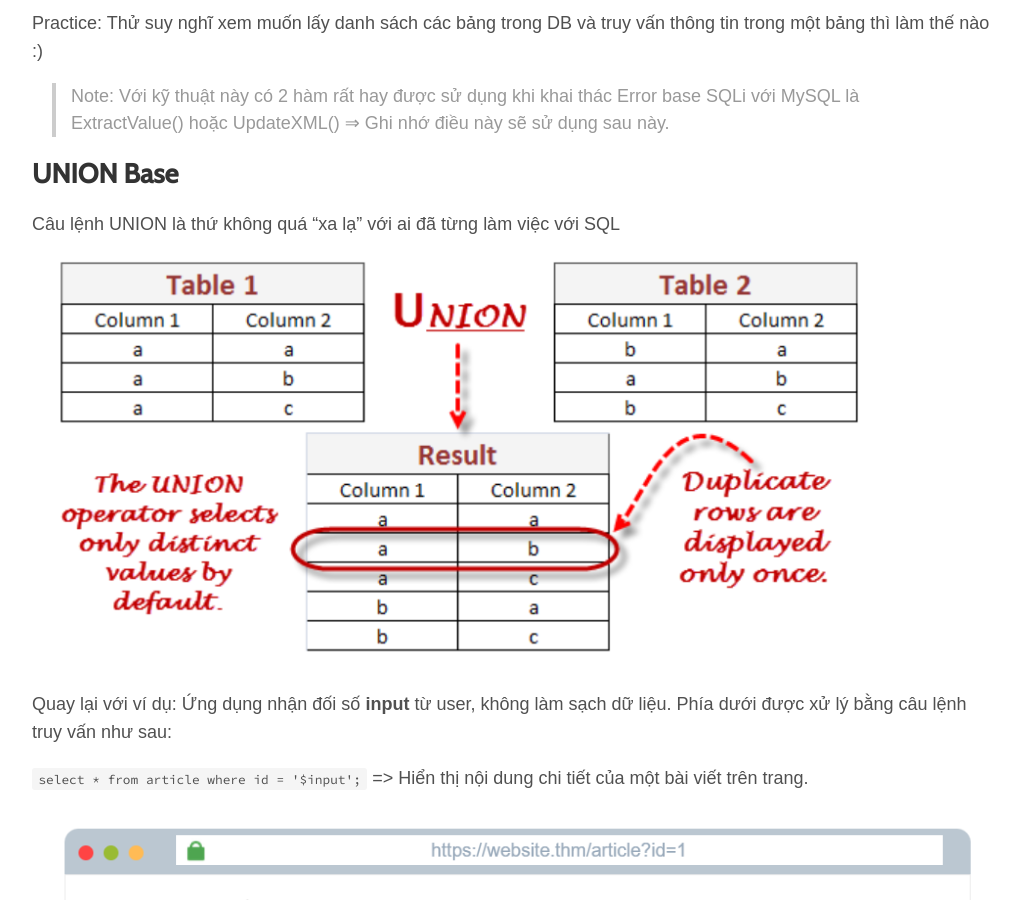
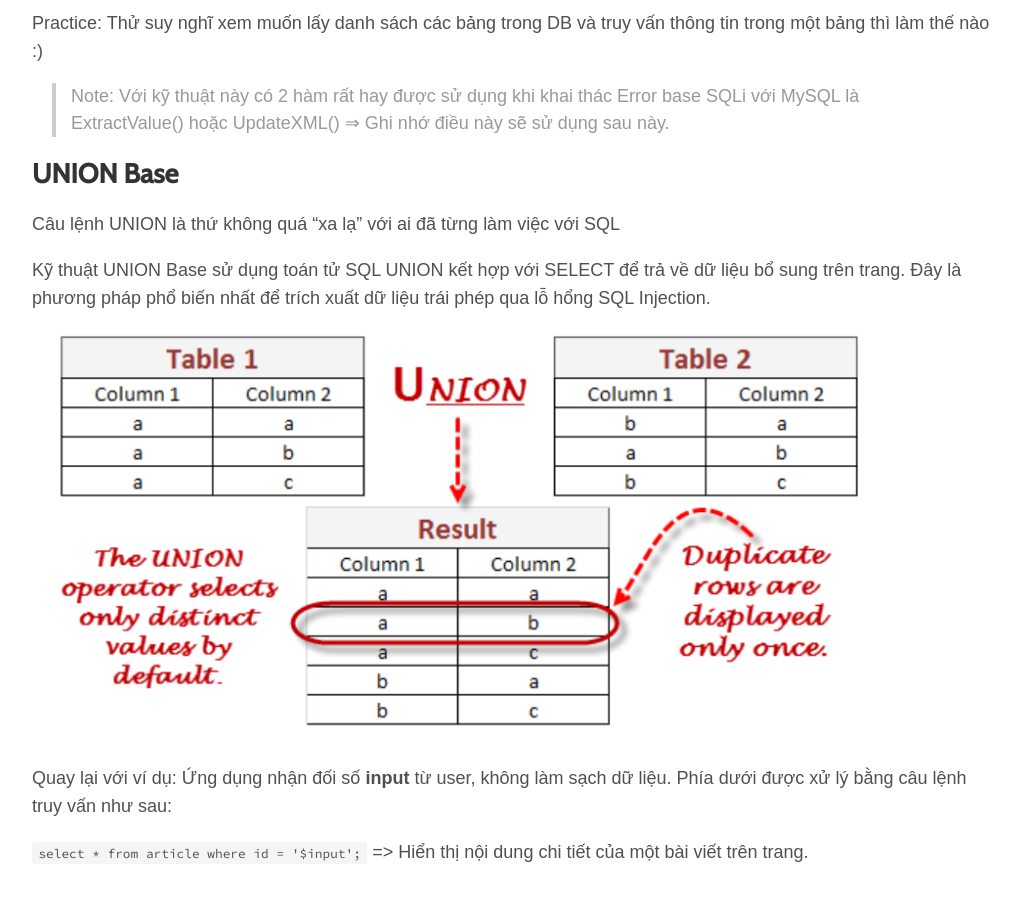
Before and after one commit to vietcf/vietchoi, a Jekyll site: the page built from _posts/2025-02-12-sql-injection-attack-back-to-basic.md, in a window 1280 px wide and 900 px high, scrolled down 3426 px. Shown: the whole window, without its empty margins (128-1148 px from the left). Built offline with Jekyll 4.4.1, drawn with Linux system fonts in a browser that asks for light colours; some web fonts are replaced.

Commit message:
union sql change

```diff
--- a/_posts/2025-02-12-sql-injection-attack-back-to-basic.md
+++ b/_posts/2025-02-12-sql-injection-attack-back-to-basic.md
@@ -67,6 +67,8 @@ Practice: Thử suy nghĩ xem muốn lấy danh sách các bảng trong DB và t
 
 Câu lệnh UNION là thứ không quá "xa lạ" với ai đã từng làm việc với SQL
 
+Kỹ thuật UNION Base sử dụng toán tử SQL UNION kết hợp với SELECT để trả về dữ liệu bổ sung trên trang. Đây là phương pháp phổ biến nhất để trích xuất dữ liệu trái phép qua lỗ hổng SQL Injection.
+
 ![sqli technical union]({{site.url}}/assets/img/2025/02/12/3-sql-injection-union.png)
 
 Quay lại với ví dụ: Ứng dụng nhận đối số **input** từ user, không làm sạch dữ liệu. Phía dưới được xử lý bằng câu lệnh truy vấn như sau:
```
